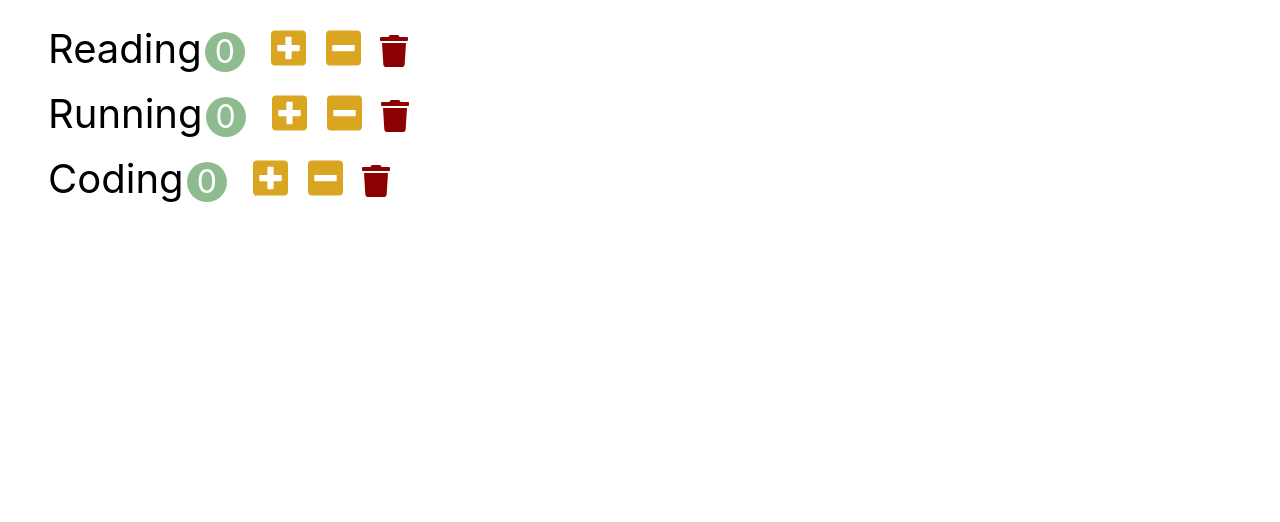
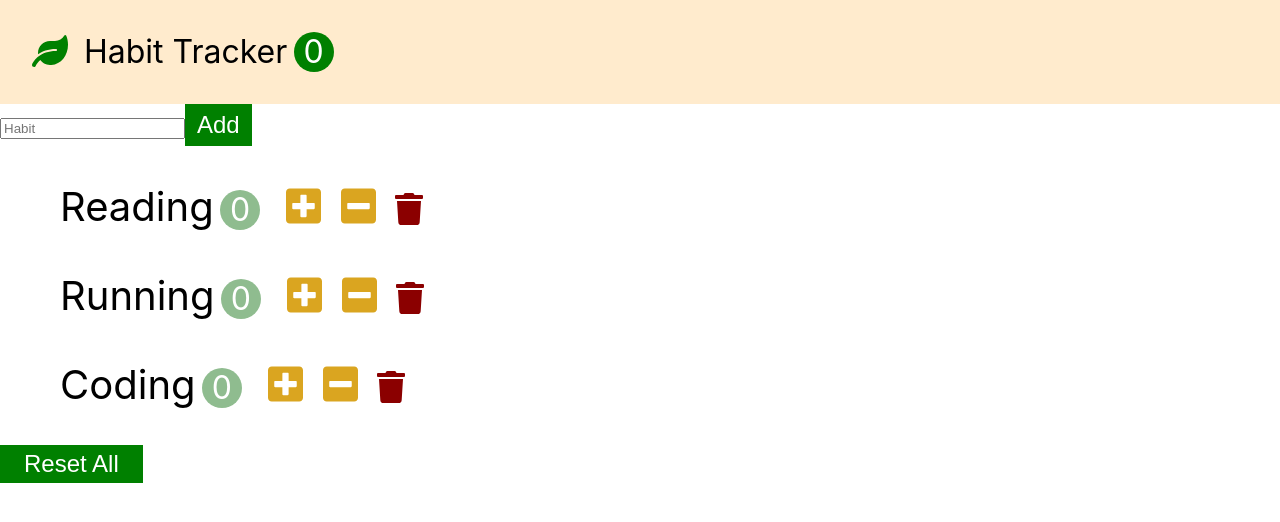
Before and after one commit to padahkim/js-exercises, a React (Create React App) app in the folder habit-tracker/: page / in a window 1280 px wide. Shown: the top 522 px of the page. Built offline with nearby package versions, Linux system fonts and the light colour scheme.

Commit message:
finish habit tracker1

```diff
--- a/habit-tracker/src/app.css
+++ b/habit-tracker/src/app.css
@@ -1,11 +1,61 @@
+* {
+  box-sizing: border-box;
+}
+
 button {
   outline: none;
   border: 0;
   cursor: pointer;
 }
-.habit{
+
+.navbar {
+  font-size: 2rem;
+  padding: 1em;
+  background-color: blanchedalmond;
+}
+
+.navbar-logo {
+  color: green;
+  margin-right: 0.5em;
+}
+
+.navbar-count {
+  display: inline-block;
+  text-align: center;
+  font-size: 2rem;
+  width: 2.5rem;
+  height: 2.5rem;
+  line-height: 2.5rem;
+  margin-left: 0.2em;
+  background-color: green;
+  color: white;
+  border-radius: 50%;
+}
+
+.habits {
+  padding: 0.5em;
+  padding-top: 2em;
+}
+
+.add-input {
+  font-size: 2rem;
+}
+
+.add-input {
+  margin-right: 0.2em;
+}
+
+.add-button {
+  height: 100%;
+  font-size: 1.5rem;
+  padding: 0.3em 0.5em;
+  background-color: green;
+  color: white;
+}
+
+.habit {
   font-size: 2.5rem;
-  padding: 0.5rem;
+  padding: 0.5em;
   list-style: none;
 }
 
@@ -13,11 +63,11 @@ button {
   display: inline-block;
   text-align: center;
   font-size: 2rem;
-  width:2.5rem;
-  height:2.5rem;
+  width: 2.5rem;
+  height: 2.5rem;
   line-height: 2.5rem;
-  margin-left:0.2rem;
-  margin-right:0.5em;
+  margin-left: 0.2em;
+  margin-right: 0.5em;
   background-color: darkseagreen;
   color: white;
   border-radius: 50%;
@@ -34,11 +84,18 @@ button {
 }
 
 .habit-increase,
-.habit-decrease{
-  color:goldenrod;
+.habit-decrease {
+  color: goldenrod;
 }
 
-.habit-delete{
+.habit-delete {
   font-size: 2rem;
-  color:darkred;
+  color: darkred;
 }
+
+.habits-reset {
+  font-size: 1.5rem;
+  padding: 0.2em 1em;
+  background-color: green;
+  color: white;
+}
--- a/habit-tracker/src/app.jsx
+++ b/habit-tracker/src/app.jsx
@@ -1,9 +1,66 @@
-import React from 'react';
+import React, { Component } from 'react';
 import './app.css';
 import Habits from './components/habits';
+import Navbar from './components/navbar';
 
-function App() {
-  return <Habits/>;
+
+class App extends Component {
+
+  state = {
+    habits:[
+      { id:1, name: 'Reading', count: 0 },
+      { id:2, name: 'Running', count: 0 },
+      { id:3, name: 'Coding', count: 0 },
+    ],
+  };
+
+  handleIncrement = (element) => {
+    const habits = [...this.state.habits];
+    const index = habits.indexOf(element);
+    habits[index].count++;
+    this.setState({ habits });
+  };
+
+  handleDecrement = (habit) => {
+    const habits = [...this.state.habits];
+    const index = habits.indexOf(habit);
+    const count = habits[index].count;
+    habits[index].count = count > 0 ? count - 1 : 0;
+    this.setState({ habits });
+  };
+
+  handleDelete = (habit) => {
+    const habits = this.state.habits.filter(item=>item.id !== habit.id)
+    this.setState( { habits } );
+  };
+
+  handleAdd = (name) => {
+    const habits = [...this.state.habits, {id:Date.now(), name, count:0 }];
+    this.setState( { habits } );
+  }
+
+  handleReset = () => {
+    const habits = this.state.habits.map( item => {
+      item.count=0;
+      return item;
+    });
+    this.setState({ habits })
+  }
+
+  render() {
+    return (<>
+    <Navbar totalCount = {this.state.habits.filter(item => item.count > 0).length}/>
+    <Habits
+    habits={this.state.habits}
+    onIncrement={this.handleIncrement}
+    onDecrement={this.handleDecrement}
+    onDelete={this.handleDelete}
+    onAdd={this.handleAdd}
+    onReset={this.handleReset}
+    />
+    </>
+    );
+  }
 }
 
 export default App;
--- /dev/null
+++ b/habit-tracker/src/components/habitAddForm.jsx
@@ -0,0 +1,37 @@
+import React, { PureComponent } from 'react';
+
+class Input extends PureComponent {
+  formRef = React.createRef();
+  inputRef = React.createRef();
+
+  onSubmit = event=> {
+    event.preventDefault();
+    const name = this.inputRef.current.value;
+    name && this.props.onAdd(name);
+    this.inputRef.current.value='';
+    this.formRef.current.reset();
+  }
+
+
+
+  render() {
+    return (
+      <form
+        className="add-form"
+        onSubmit={this.onSubmit}
+        ref={this.formRef}
+        >
+        <input
+          type="text"
+          placeholder="Habit"
+          className="Habit"
+          ref={this.inputRef}
+          />
+        <button className="add-button">Add</button>
+      </form>
+    )
+  }
+}
+
+
+export default Input;
--- a/habit-tracker/src/components/habits.jsx
+++ b/habit-tracker/src/components/habits.jsx
@@ -1,52 +1,39 @@
 import React, { Component } from 'react';
 import Habit from './habit'
+import HabitAddForm from './habitAddForm';
 
 class Habits extends Component {
-  handleIncrement = (element) => {
-    const habits = [...this.state.habits];
-    const index = habits.indexOf(element);
-    habits[index].count++;
-    this.setState({ habits });
+  handleIncrement = (habit) => {
+    this.props.onIncrement(habit);
   };
 
   handleDecrement = (habit) => {
-    const habits = [...this.state.habits];
-    const index = habits.indexOf(habit);
-    const count = habits[index].count;
-    //habits[index].count > 0 ? habits[index].count -1 : 0;
-    //habits[index].count = habits[index].count > 0 ? habits[index].count - 1 : 0;
-    habits[index].count = count > 0 ? count - 1 : 0;
-    this.setState({ habits });
+    this.props.onDecrement(habit);
   };
 
   handleDelete = (habit) => {
-    const habits = this.state.habits.filter(item=>item.id !== habit.id)
-    /*  let habits = [...this.state.habits];
-    const index = habits.indexOf(habit,1);
-    habits = habits.splice(index,2)  */
-    this.setState( { habits } );
+    this.props.onDelete(habit);
+  };
+  handleAdd = (name) => {
+    this.props.onAdd(name);
   };
 
-  state = {
-    habits:[
-      { id:1, name: 'Reading', count: 0 },
-      { id:2, name: 'Running', count: 0 },
-      { id:3, name: 'Coding', count: 0 },
-    ],
-  };
   render() {
-    return (
+    return (<>
+    <HabitAddForm onAdd={this.handleAdd}/>
     <ul>
-      {this.state.habits.map(habit => (//habits []의 각 엘리먼트를 <Habit/>으로 변환 한 배열을 리턴
+      {this.props.habits.map(habit => (//habits []의 각 엘리먼트를 <Habit/>으로 변환 한 배열을 리턴
         <Habit
-          key={habit.id}
-          habit={habit}
+          key = {habit.id}
+          habit = {habit}
           onIncrement={this.handleIncrement}
           onDecrement={this.handleDecrement}
           onDelete={this.handleDelete}
           />
         ))}
     </ul>
+    <button className="habits-reset" onClick={this.props.onReset}>Reset All</button>
+    </>
     );
   }
 }
--- /dev/null
+++ b/habit-tracker/src/components/navbar.jsx
@@ -0,0 +1,19 @@
+import React, { Component } from 'react';
+
+class Navbar extends Component {
+  render() {
+    //const count = {props}
+
+
+    return(
+      <nav className="navbar">
+        <i className="navbar-logo fas fa-leaf"></i>
+        <span>Habit Tracker</span>
+        <span className="navbar-count">{this.props.totalCount}</span>
+      </nav>
+    )
+  }
+}
+
+
+export default Navbar;
```
Also changed, not shown: habit-tracker/src/components/simpleHabit.jsx (added, +29 -0 lines).
